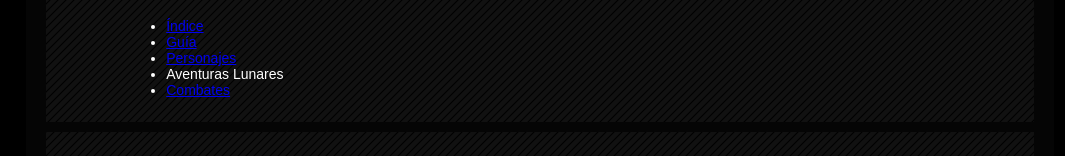
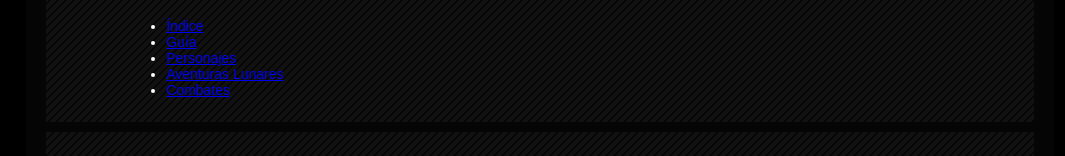
Before and after one commit to Phantomdrigo/phantomdrigo.github.io, a plain HTML site: page biolunas/characters.html in a window 1280 px wide. Shown: the part 308-464 px from the top of the page, without its empty margins (100-1165 px from the left). Drawn offline with Linux system fonts and the light colour scheme; files whose address does not match are found by name.

Commit message:
Update characters.html

```diff
--- a/biolunas/characters.html
+++ b/biolunas/characters.html
@@ -27,7 +27,7 @@
 <li><a href="index.html">Índice</a></li>
 <li><a href="guide.html">Guía</a></li>
 <li><a href="characters.html">Personajes</a></li>
-<li>Aventuras Lunares</li>
+<li><a href="aventure.html">Aventuras Lunares</a></li>
 <li><a href="combat.html">Combates</a></li>
 </ul>
 </section>
```
